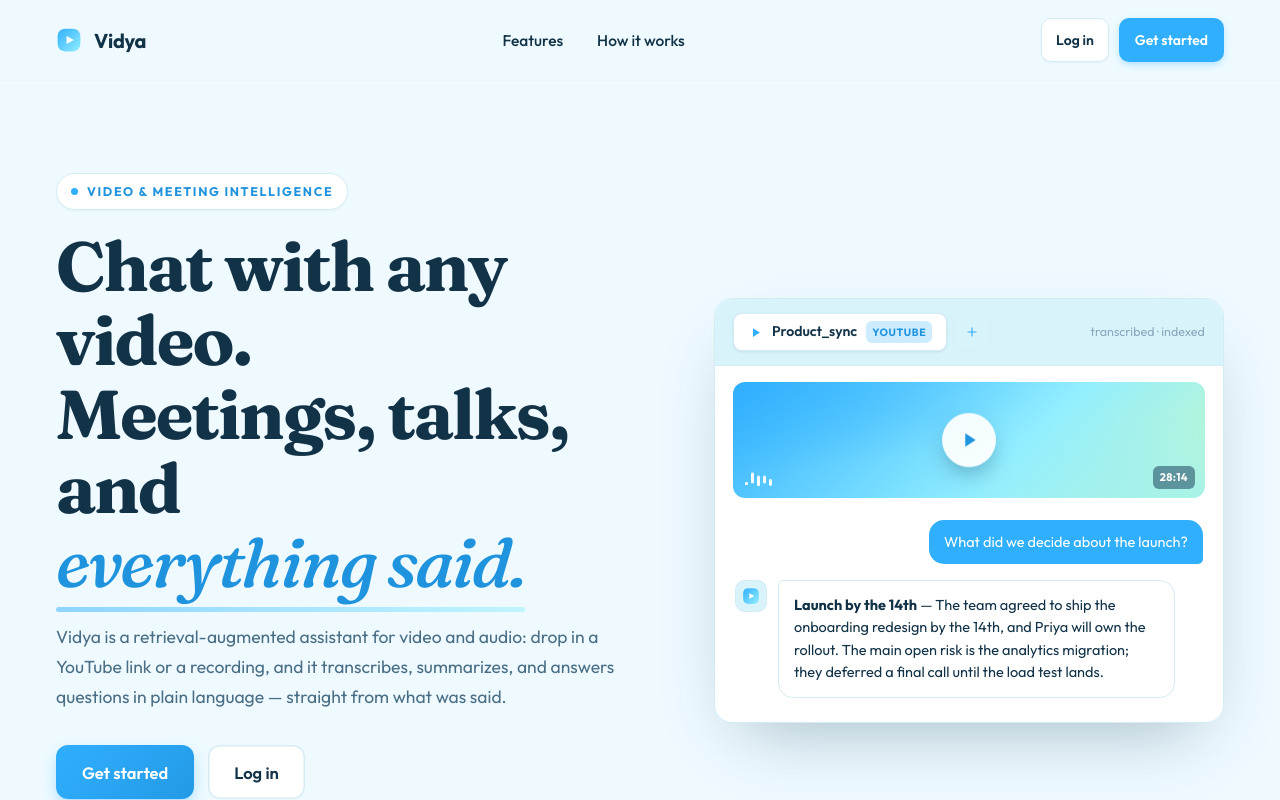
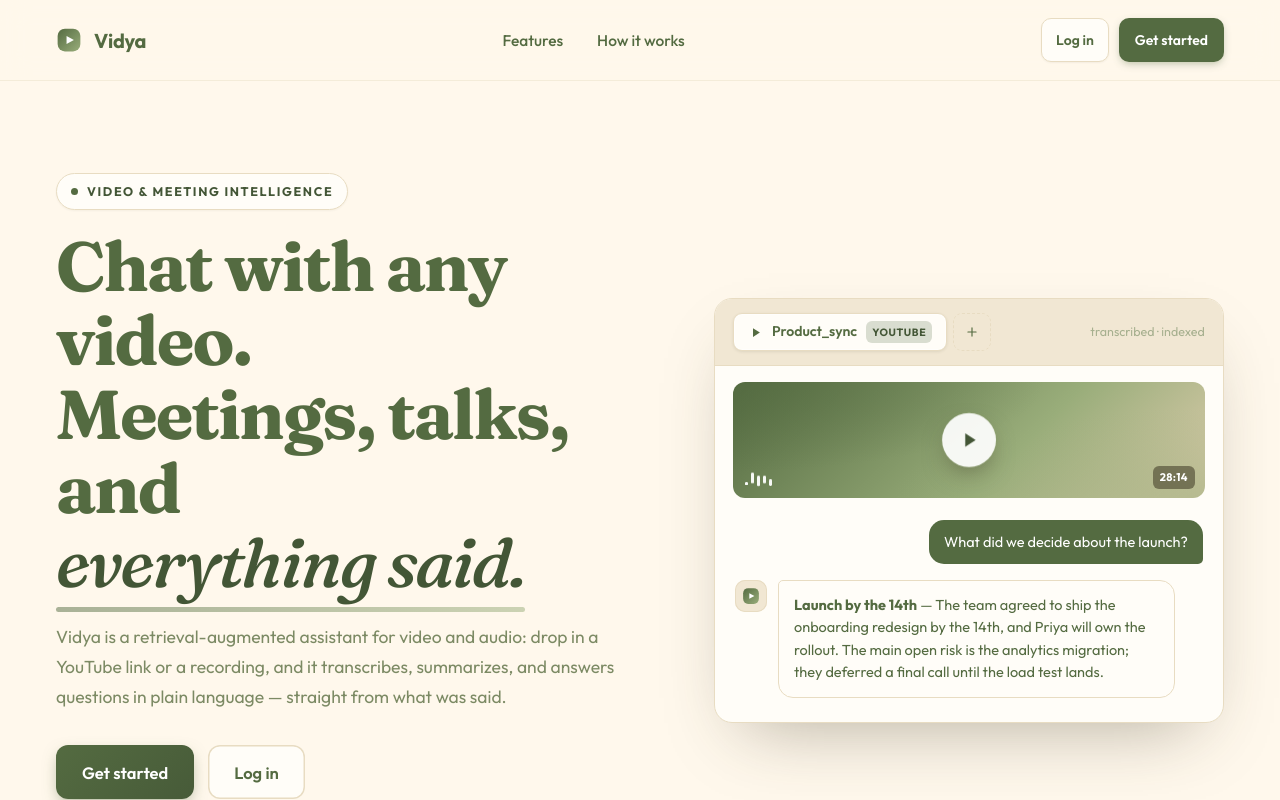
Before and after one commit to LetC0de/Ai-video-assistant, a React (Vite) app in the folder frontend/: page / in a window 1280 px wide. Built offline with nearby package versions, Linux system fonts and the light colour scheme; no server answers.

Commit message:
fix: remove porcelain theme and set forest as the default theme for consistency

```diff
--- a/frontend/src/components/ThemeSwitcher.tsx
+++ b/frontend/src/components/ThemeSwitcher.tsx
@@ -1,26 +1,25 @@
 import { useEffect, useState } from 'react';
 import './ThemeSwitcher.css';
 
-export type ThemeName = 'porcelain' | 'sakura' | 'forest';
+export type ThemeName = 'forest' | 'sakura';
 
 const THEMES: { name: ThemeName; label: string; swatch: string }[] = [
-  { name: 'porcelain', label: 'Porcelain', swatch: '#30afff' },
+  { name: 'forest', label: 'Forest', swatch: '#546b41' },
   { name: 'sakura', label: 'Sakura', swatch: '#ffbe91' },
-  { name: 'forest', label: 'Forest', swatch: '#546b41' },
 ];
 
 const STORAGE_KEY = 'vidya-theme';
 
 function applyTheme(theme: ThemeName) {
   const root = document.documentElement;
-  if (theme === 'porcelain') root.removeAttribute('data-theme');
+  if (theme === 'forest') root.removeAttribute('data-theme');
   else root.setAttribute('data-theme', theme);
 }
 
 export function ThemeSwitcher() {
   const [open, setOpen] = useState(false);
   const [current, setCurrent] = useState<ThemeName>(
-    () => (localStorage.getItem(STORAGE_KEY) as ThemeName) || 'porcelain'
+    () => (localStorage.getItem(STORAGE_KEY) as ThemeName) || 'forest'
   );
 
   useEffect(() => {
--- a/frontend/src/index.css
+++ b/frontend/src/index.css
@@ -1,75 +1,74 @@
 /* ============================================================
    Vidya — token-driven theming
-   Every color is a CSS variable. The default :root IS theme "porcelain".
+   Every color is a CSS variable. The default :root IS theme "forest".
    Switch themes by setting data-theme on <html>:
-     porcelain · sakura · forest
+     forest (default) · sakura
    Fonts: Fraunces (display serif) + Outfit (humanist sans)
    ============================================================ */
 
 @import url('https://fonts.googleapis.com/css2?family=Fraunces:ital,opsz,wght@0,9..144,500;0,9..144,600;0,9..144,700;0,9..144,900;1,9..144,500;1,9..144,600;1,9..144,700&family=Outfit:wght@300;400;500;600;700&display=swap');
 
 :root {
-  /* ===== THEME: porcelain (default) — LIGHT: sky + aqua + mint ===== */
-  --bg: #eefaff;             /* palest sky tint */
-  --bg-deep: #d9f3fb;
-  --bg-rgb: 238, 250, 255;
-  --surface: #ffffff;
-  --surface-2: #ffffff;
+  /* ===== THEME: forest (default) — LIGHT: earthy moss + sage + sand + cream ===== */
+  --bg: #fff8ec;             /* cream */
+  --bg-deep: #f1e7d3;        /* deeper cream (sand-tinted) */
+  --bg-rgb: 255, 248, 236;
+  --surface: #fffdf8;
+  --surface-2: #fffdf8;
 
-  /* 0 = no ambient blobs (flat); 1 = full ambient aurora */
   --ambient: 1;
 
-  --ink: #123247;            /* deep navy from the sky tone (soft, not black) */
-  --ink-soft: #4a6e85;
-  --ink-faint: #8aa9bd;
+  --ink: #546b41;            /* deep moss (text + primary) */
+  --ink-soft: #7c8a64;
+  --ink-faint: #a7b08f;
 
-  --line: #d4ecf5;
-  --line-soft: #eaf6fb;
+  --line: #e8dcc2;
+  --line-soft: #f4ecd9;
 
-  /* The 4 cool tones: #30AFFF sky · #92EEFF aqua · #D8FFC5 mint · #C4F7CA mint-2.
-     Sky carries buttons (deep enough for white text); aqua/mint drive the ambient
-     blobs, video card and soft washes. */
-  --brand: #30afff;          /* sky */
-  --brand-deep: #1f93dd;
-  --brand-glow: rgba(48, 175, 255, 0.24);
-  --brand-rgb: 48, 175, 255;
+  /* The 4 earthy tones: #546B41 moss · #99AD7A sage · #DCCCAC sand · #FFF8EC cream.
+     Moss carries ink + buttons (deep enough for white text); sage/sand/cream drive the
+     ambient blobs, video card and soft washes. */
+  --brand: #546b41;          /* deep moss */
+  --brand-deep: #435636;
+  --brand-glow: rgba(84, 107, 65, 0.22);
+  --brand-rgb: 84, 107, 65;
 
-  --spark: #92eeff;          /* aqua (heading gradient + accent) */
-  --spark-soft: #d6f7fd;
-  --accent-rgb: 146, 238, 255;
+  --spark: #99ad7a;          /* sage (heading gradient + accent) */
+  --spark-soft: #e6ecd9;
+  --accent-rgb: 153, 173, 122;
 
-  --indigo: #1f93dd;         /* deepened sky — gives buttons a sky→azure sweep */
-  --indigo-soft: #d6f7fd;
-  --pink: #c4f7ca;           /* mint-2 */
-  --pink-soft: #e4fbe7;
-  --amber: #d8ffc5;          /* mint */
-  --amber-soft: #ecfde3;
-  --leaf: #2f9e44;           /* green (semantic, kept legible) */
-  --leaf-soft: #dcefe1;
-  --leaf-rgb: 47, 158, 68;
-  --blue: #1c7ed6;           /* sky-deep */
-  --blue-soft: #d8eaf8;
+  --indigo: #435636;         /* deepened moss — gives buttons a moss→olive sweep */
+  --indigo-soft: #e2e7d6;
+  --pink: #dcccac;           /* sand */
+  --pink-soft: #f3e8d6;
+  --amber: #fff8ec;          /* cream */
+  --amber-soft: #fffdf3;
+  --leaf: #546b41;           /* moss */
+  --leaf-soft: #e2e7d6;
+  --leaf-rgb: 84, 107, 65;
+  --blue: #99ad7a;           /* sage */
+  --blue-soft: #e6ecd9;
 
-  --danger: #e03131;
-  --danger-soft: #fdecec;
-  --danger-line: #f4c2c2;
-  --success: #2f9e44;
+  --danger: #b5573f;         /* warm rust (off-palette, keeps errors legible) */
+  --danger-soft: #f6e6df;
+  --danger-line: #ecc9bd;
+  --success: #5f7a44;         /* moss-deep */
 
-  --theme-shadow-rgb: 30, 70, 95;
-  --overlay-bg: rgba(18, 50, 71, 0.4);
+  --theme-shadow-rgb: 60, 55, 35;
+  --overlay-bg: rgba(84, 107, 65, 0.4);
 
-  --blob-violet: #30afff;     /* sky */
-  --blob-spark: #92eeff;      /* aqua */
-  --blob-indigo: #c4f7ca;     /* mint-2 */
+  --blob-violet: #99ad7a;     /* sage */
+  --blob-spark: #dcccac;      /* sand */
+  --blob-indigo: #546b41;     /* moss */
 
-  --video-1: #30afff;
-  --video-2: #92eeff;
-  --video-3: #c4f7ca;
-  --video-wash: rgba(18, 50, 71, 0.5);
+  --video-1: #546b41;
+  --video-2: #99ad7a;
+  --video-3: #dcccac;
+  --video-wash: rgba(60, 55, 35, 0.5);
 
   /* Code block: dark on light themes */
-  --code-bg: #14304a;
-  --code-ink: #e2f6ff;
+  --code-bg: #2f3a25;
+  --code-ink: #e9efd9;
 
   --shadow-sm: 0 1px 2px rgba(var(--theme-shadow-rgb), 0.07);
   --shadow-md: 0 6px 18px -6px rgba(var(--theme-shadow-rgb), 0.18);
@@ -157,69 +156,6 @@
 
   --code-bg: #3a2e22;
   --code-ink: #fff3e0;
-}
-
-/* ===== THEME: forest — LIGHT: earthy moss + sage + sand + cream ===== */
-[data-theme='forest'] {
-  --bg: #fff8ec;             /* cream */
-  --bg-deep: #f1e7d3;        /* deeper cream (sand-tinted) */
-  --bg-rgb: 255, 248, 236;
-  --surface: #fffdf8;
-  --surface-2: #fffdf8;
-
-  --ambient: 1;
-
-  --ink: #546b41;            /* deep moss (text + primary) */
-  --ink-soft: #7c8a64;
-  --ink-faint: #a7b08f;
-
-  --line: #e8dcc2;
-  --line-soft: #f4ecd9;
-
-  /* The 4 earthy tones: #546B41 moss · #99AD7A sage · #DCCCAC sand · #FFF8EC cream.
-     Moss carries ink + buttons (deep enough for white text); sage/sand/cream drive the
-     ambient blobs, video card and soft washes. */
-  --brand: #546b41;          /* deep moss */
-  --brand-deep: #435636;
-  --brand-glow: rgba(84, 107, 65, 0.22);
-  --brand-rgb: 84, 107, 65;
-
-  --spark: #99ad7a;          /* sage (heading gradient + accent) */
-  --spark-soft: #e6ecd9;
-  --accent-rgb: 153, 173, 122;
-
-  --indigo: #435636;         /* deepened moss — gives buttons a moss→olive sweep */
-  --indigo-soft: #e2e7d6;
-  --pink: #dcccac;           /* sand */
-  --pink-soft: #f3e8d6;
-  --amber: #fff8ec;          /* cream */
-  --amber-soft: #fffdf3;
-  --leaf: #546b41;           /* moss */
-  --leaf-soft: #e2e7d6;
-  --leaf-rgb: 84, 107, 65;
-  --blue: #99ad7a;           /* sage */
-  --blue-soft: #e6ecd9;
-
-  --danger: #b5573f;         /* warm rust (off-palette, keeps errors legible) */
-  --danger-soft: #f6e6df;
-  --danger-line: #ecc9bd;
-  --success: #5f7a44;         /* moss-deep */
-
-  --theme-shadow-rgb: 60, 55, 35;
-  --overlay-bg: rgba(84, 107, 65, 0.4);
-
-  --blob-violet: #99ad7a;     /* sage */
-  --blob-spark: #dcccac;      /* sand */
-  --blob-indigo: #546b41;     /* moss */
-
-  --video-1: #546b41;
-  --video-2: #99ad7a;
-  --video-3: #dcccac;
-  --video-wash: rgba(60, 55, 35, 0.5);
-
-  /* Code block: dark on light themes */
-  --code-bg: #2f3a25;
-  --code-ink: #e9efd9;
 }
 
 * {
```
